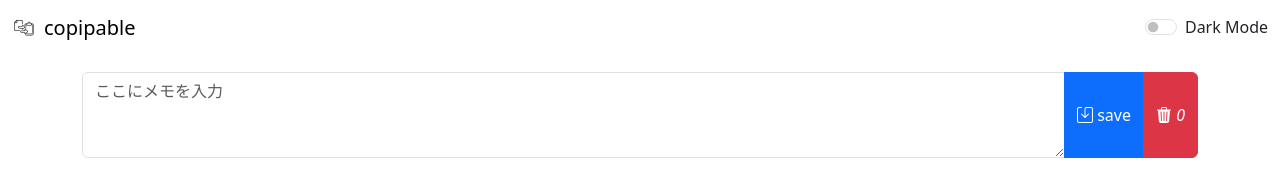
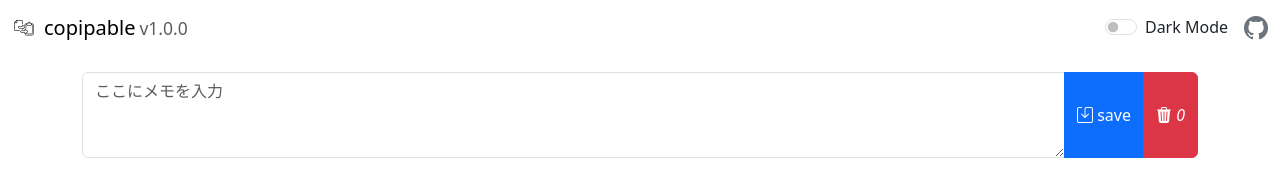
Before and after one commit to TetsuakiBaba/copipable, a plain HTML site: page index.html in a window 1280 px wide. Drawn offline with nearby package versions, Linux system fonts and the light colour scheme.

Commit message:
add version info

```diff
--- a/index.html
+++ b/index.html
@@ -21,12 +21,15 @@
         <div class="container-fluid">
             <a class="navbar-brand d-flex align-items-center" href="#">
                 <img src="icons/icon-192.png" alt="icon" width="24" height="24" class="me-2">
-                copipable
+                copipable <small id="appVersion" class="text-muted ms-1"></small>
             </a>
             <div class="form-check form-switch ms-auto">
                 <input class="form-check-input" type="checkbox" id="themeToggle">
                 <label class="form-check-label" for="themeToggle">Dark Mode</label>
             </div>
+            <a href="https://github.com/TetsuakiBaba/copipable" class="text-secondary ms-3" target="_blank" rel="noopener" title="GitHub">
+                <i class="bi bi-github fs-4"></i>
+            </a>
         </div>
     </nav>
     <div class="container my-3">
--- a/script.js
+++ b/script.js
@@ -291,5 +291,14 @@
     htmlEl.setAttribute('data-bs-theme', mode);
 });
 
+// display app version from manifest.json
+fetch('manifest.json')
+  .then(res => res.json())
+  .then(data => {
+    const verEl = document.getElementById('appVersion');
+    if (verEl && data.version) verEl.textContent = `v${data.version}`;
+  })
+  .catch(err => console.error('Failed to load manifest version', err));
+
 // init
 loadNotes();
```
Also changed, not shown: manifest.json.
